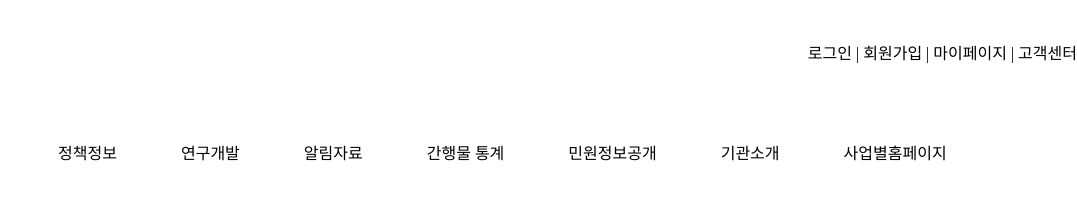
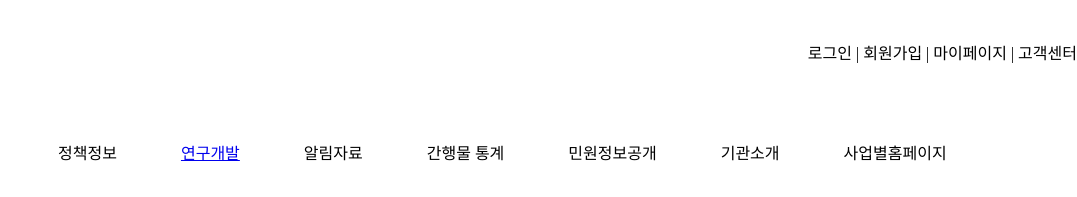
Before and after one commit to vact19/vact19.github.io, a plain HTML site: page 12주차/index.html in a window 1280 px wide. Shown: the top 197 px of the page, 203-1280 px from the left. Drawn offline with Linux system fonts and the light colour scheme.

Commit message:
Update index.html

```diff
--- a/12주차/index.html
+++ b/12주차/index.html
@@ -135,7 +135,7 @@
         <li> 감염병 </li>
         <li> 건강정책 </li>
         <li> 정책정보 </li>
-        <li> 연구개발 </li>
+        <li> <a href="CDC.html" target="_blank">연구개발</a> </li>
         <li> 알림자료 </li>
         <li> 간행물 통계 </li>
         <li> 민원정보공개 </li>
```
